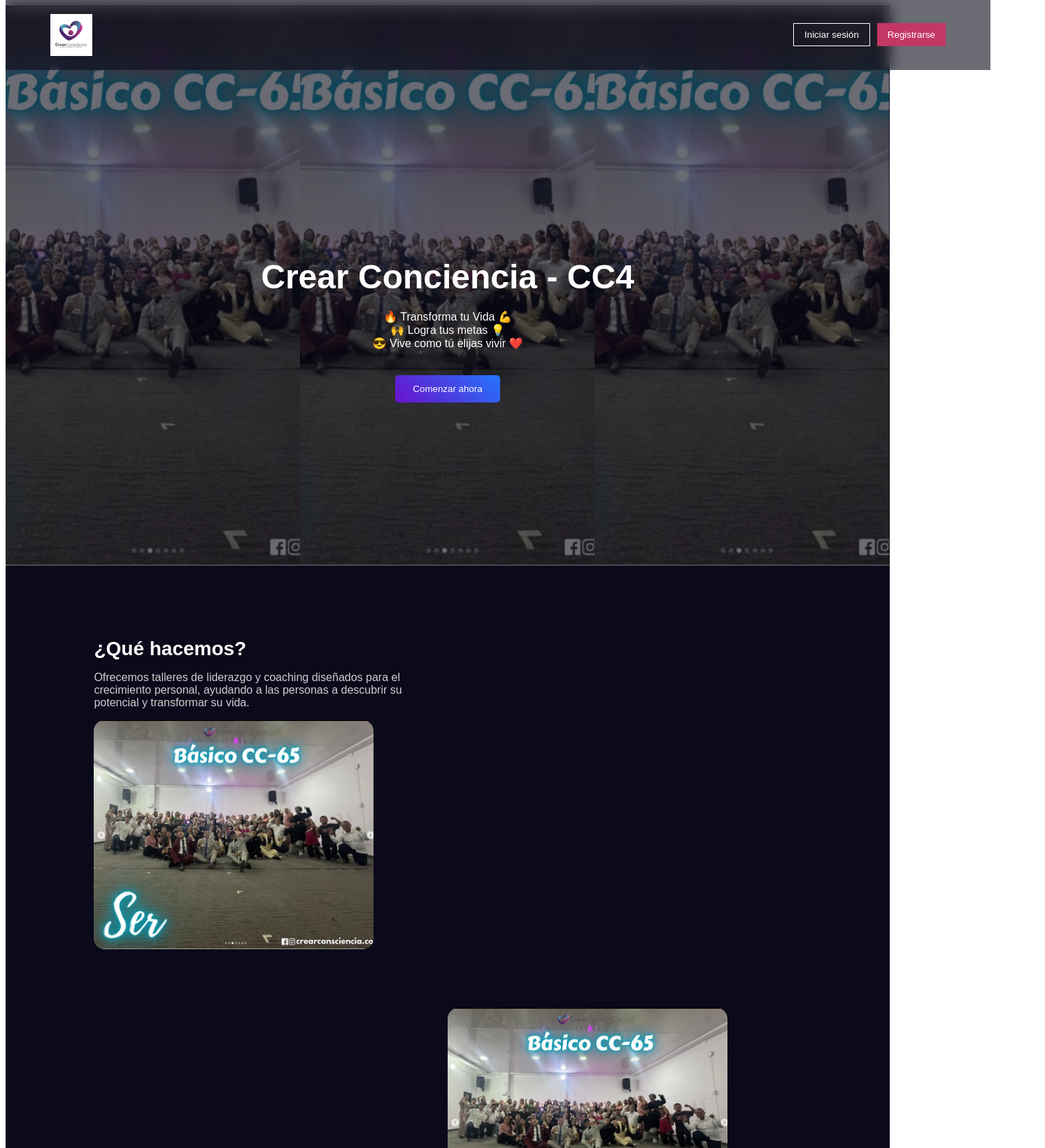
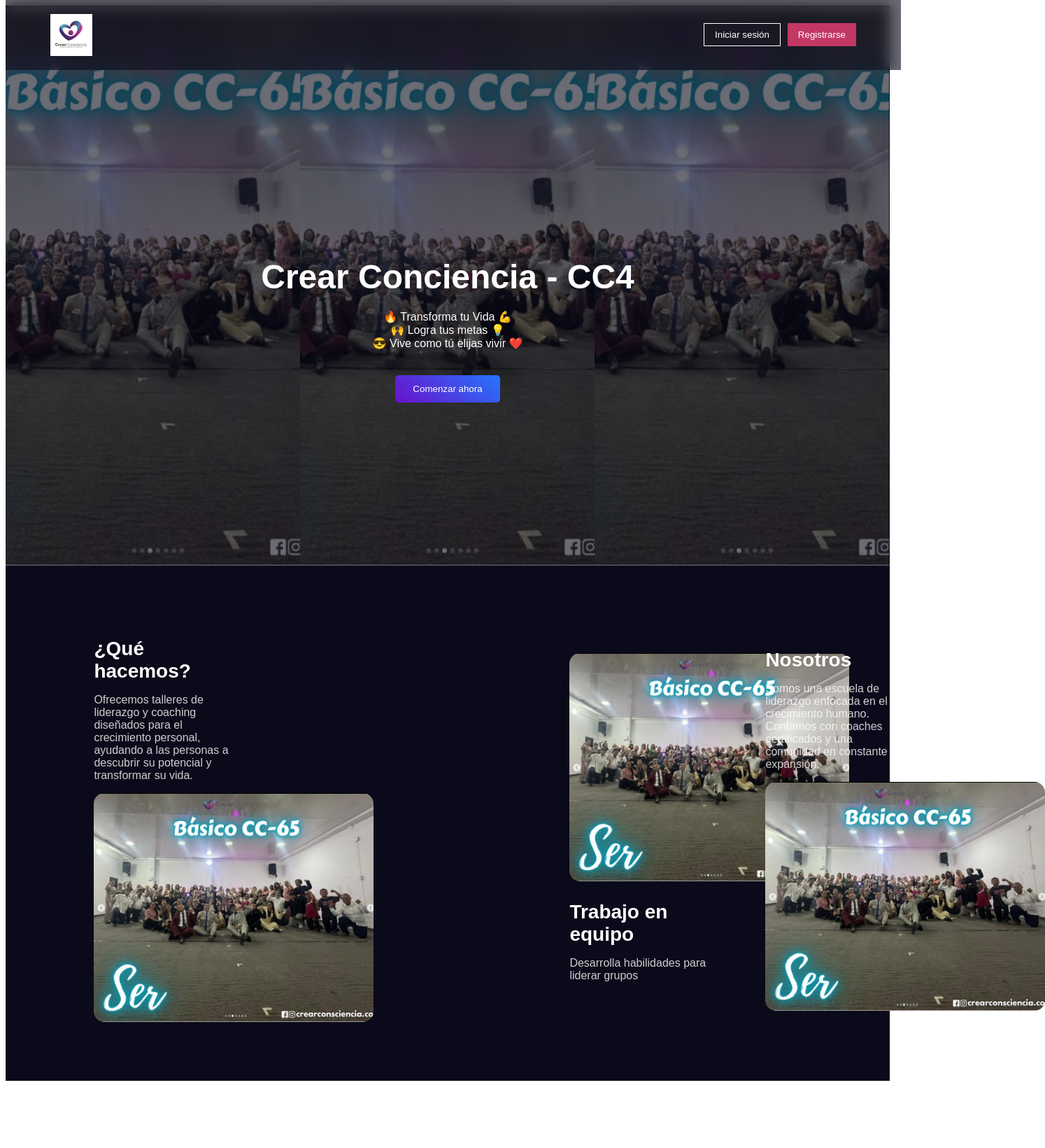
Before and after one commit to LuisCruz11/lidera360-frontend, a React (Vite) app: page / in a window 1280 px wide. Shown: the top 1640 px of the page at 70% size, 1494 px wide, since content can reach past the window. After the commit the page ends 1552 px from the top, so only its background shows below. Built offline with nearby package versions, Linux system fonts and the light colour scheme.

Commit message:
Cambio en Home

```diff
--- a/src/styles/home.css
+++ b/src/styles/home.css
@@ -16,6 +16,7 @@
   background: rgba(10, 10, 26, 0.6);
   backdrop-filter: blur(10px);
   z-index: 10;
+  box-sizing: border-box;
 }
 
 .logo {
@@ -86,7 +87,6 @@
 
 .features {
   display: flex;
-  flex-direction: column;
   gap: 80px;
   padding: 80px 10%;
 }
```
